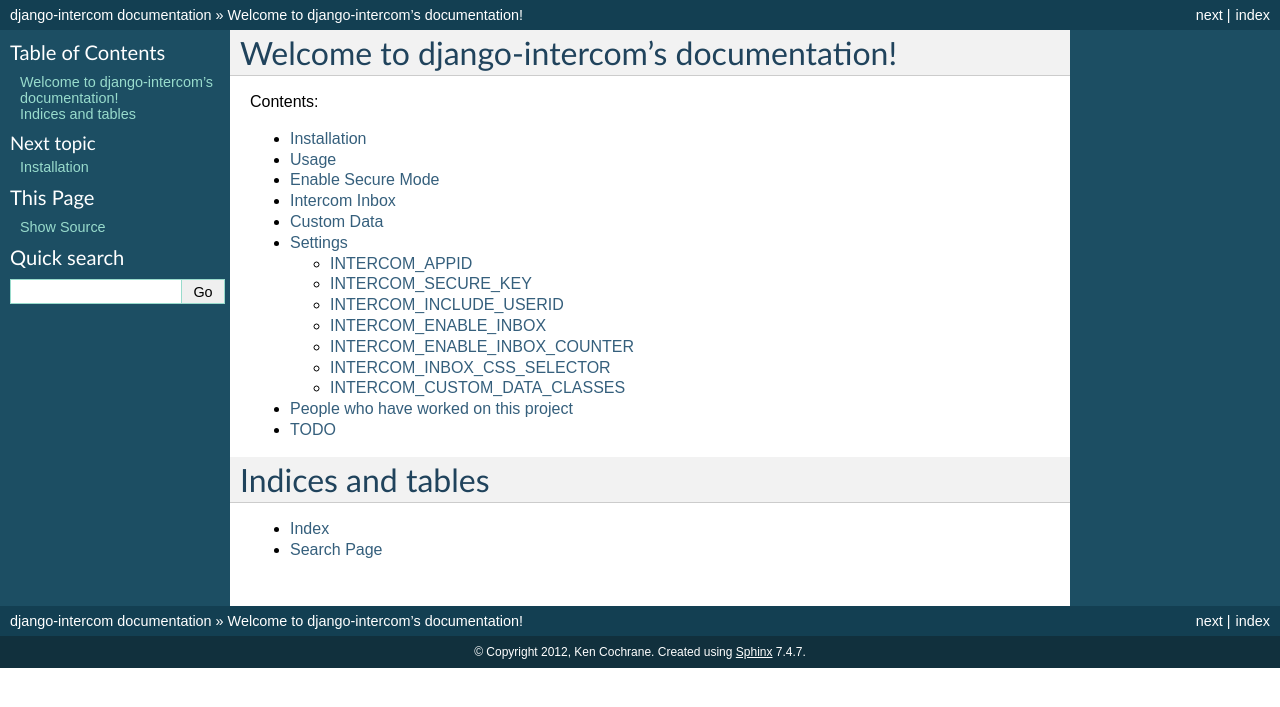
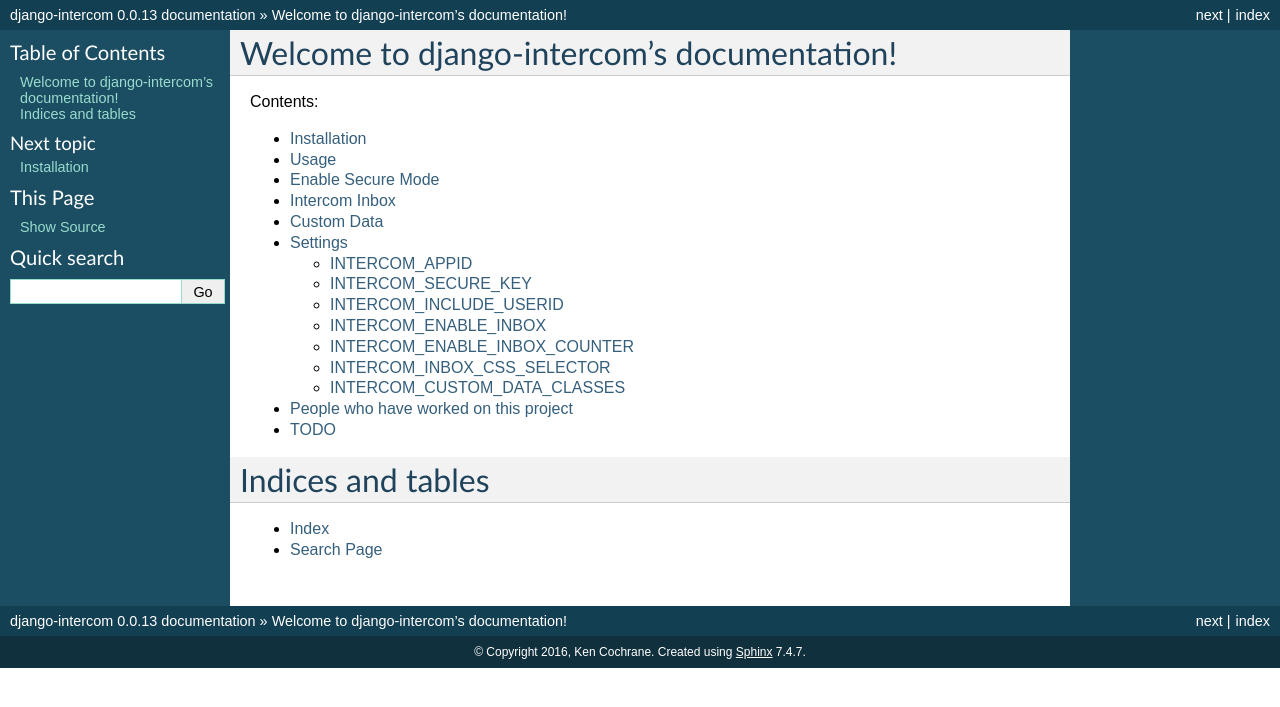
Before and after one commit to kencochrane/django-intercom, a Sphinx documentation site: the page built from docs/index.rst, in a window 1280 px wide. Shown: the top 707 px of the page. Built offline with Sphinx 7.4.7, drawn with Linux system fonts in a browser that asks for light colours; the version number could not be read and is left out.

Commit message:
fixed version in docs
fixed version number in the docs

```diff
--- a/docs/conf.py
+++ b/docs/conf.py
@@ -47,7 +47,7 @@
 
 # General information about the project.
 project = 'django-intercom'
-copyright = '2012, Ken Cochrane'
+copyright = '2016, Ken Cochrane'
 
 # The version info for the project you're documenting, acts as replacement for
 # |version| and |release|, also used in various other places throughout the
@@ -56,7 +56,7 @@
 sys.path.insert(0, os.pardir)
 m = __import__("intercom")
 
-version = m.__version__
+version = "0.0.13"
 release = version
 
 # The language for content autogenerated by Sphinx. Refer to documentation
```
